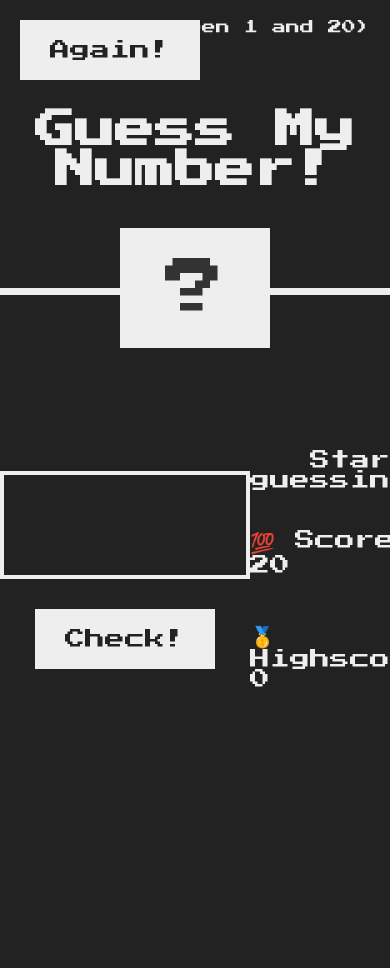
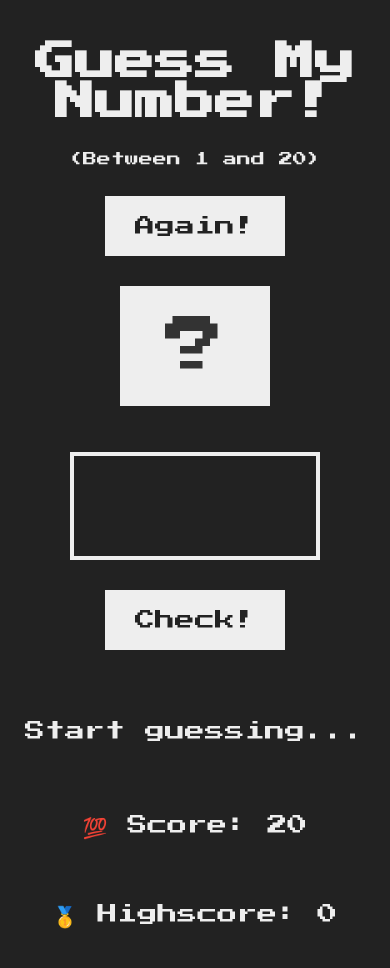
Before and after one commit to thidematos/guess-number, a plain HTML site: page index.html in a window 390 px wide. Shown: the top 968 px of the page. Before the commit the page ends 844 px from the top, so only its background shows below. Drawn offline with Linux system fonts and the light colour scheme.

Commit message:
Update style.css

```diff
--- a/style.css
+++ b/style.css
@@ -54,11 +54,11 @@ main {
 h1 {
   font-size: 4rem;
   text-align: center;
-  position: absolute;
+  position: static;
   width: 100%;
-  top: 52%;
-  left: 50%;
-  transform: translate(-50%, -50%);
+  top: 0;
+  left: 0;
+  transform: none;
 }
 
 .number {
@@ -68,10 +68,10 @@ h1 {
   width: 15rem;
   padding: 3rem 0rem;
   text-align: center;
-  position: absolute;
+  position: static;
   bottom: 0;
-  left: 50%;
-  transform: translate(-50%, 50%);
+  left: 0;
+  transform: none;
 }
 
 .between {
@@ -118,3 +118,141 @@ h1 {
   height: 3rem;
   text-align: center;
 }
+
+hr {
+  display: none;
+}
+
+@media screen and (max-width: 500px) {
+  html {
+    font-size: 62.5%;
+    box-sizing: border-box;
+  }
+
+  body {
+    font-family: 'Press Start 2P', sans-serif;
+    color: #eee;
+    background-color: #222;
+    /* background-color: #60b347; */
+  }
+
+  /* LAYOUT */
+  header {
+    position: static;
+    height: auto;
+    display: flex;
+    flex-flow: column nowrap;
+    gap: 3rem;
+    align-items: center;
+    padding-top: 5vh;
+    border-bottom: none;
+  }
+
+  hr {
+    display: block;
+    width: 100vw;
+    height: 8px;
+    background-color: white;
+    position: absolute;
+    top: 41%;
+    z-index: 0;
+  }
+
+  main {
+    margin-top: 5vh;
+    height: 65vh;
+    color: #eee;
+    display: flex;
+    flex-flow: column nowrap;
+    align-items: center;
+    justify-content: space-around;
+  }
+
+  .left {
+    width: 52rem;
+    display: flex;
+    flex-direction: column;
+    align-items: center;
+  }
+
+  .right {
+    display: flex;
+    flex-flow: column nowrap;
+    justify-content: space-evenly;
+    align-items: center;
+    width: 52rem;
+    height: 40vh;
+    font-size: 2rem;
+  }
+
+  /* ELEMENTS STYLE */
+  h1 {
+    font-size: 4rem;
+    text-align: center;
+    display: block;
+    position: static;
+    width: 100%;
+    top: 0;
+    left: 0;
+    transform: none;
+  }
+
+  .number {
+    background: #eee;
+    color: #333;
+    font-size: 6rem;
+    width: 15rem;
+    padding: 3rem 0rem;
+    text-align: center;
+    position: static;
+    bottom: 0;
+    left: 0;
+    transform: none;
+    z-index: 1;
+  }
+
+  .between {
+    font-size: 1.4rem;
+    position: static;
+    top: 0;
+    right: 0;
+  }
+
+  .again {
+    position: static;
+    top: 2rem;
+    left: 2rem;
+  }
+
+  .guess {
+    background: none;
+    border: 4px solid #eee;
+    font-family: inherit;
+    color: inherit;
+    font-size: 5rem;
+    padding: 2.5rem;
+    width: 25rem;
+    text-align: center;
+    display: block;
+    margin-bottom: 3rem;
+  }
+
+  .btn {
+    border: none;
+    background-color: #eee;
+    color: #222;
+    font-size: 2rem;
+    font-family: inherit;
+    padding: 2rem 3rem;
+    cursor: pointer;
+  }
+
+  .btn:hover {
+    background-color: #ccc;
+  }
+
+  .message {
+    height: 3rem;
+    text-align: center;
+  }
+}
```
